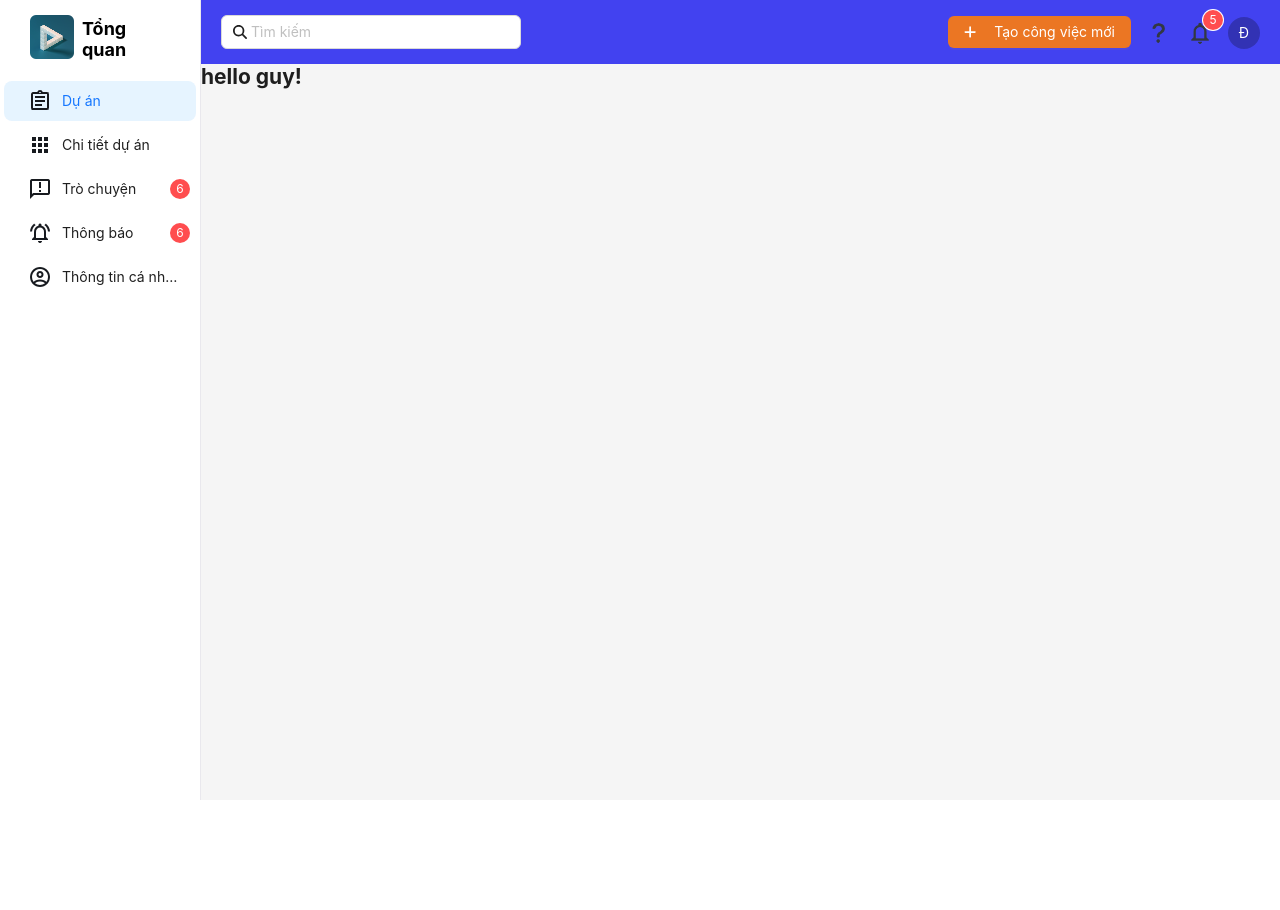
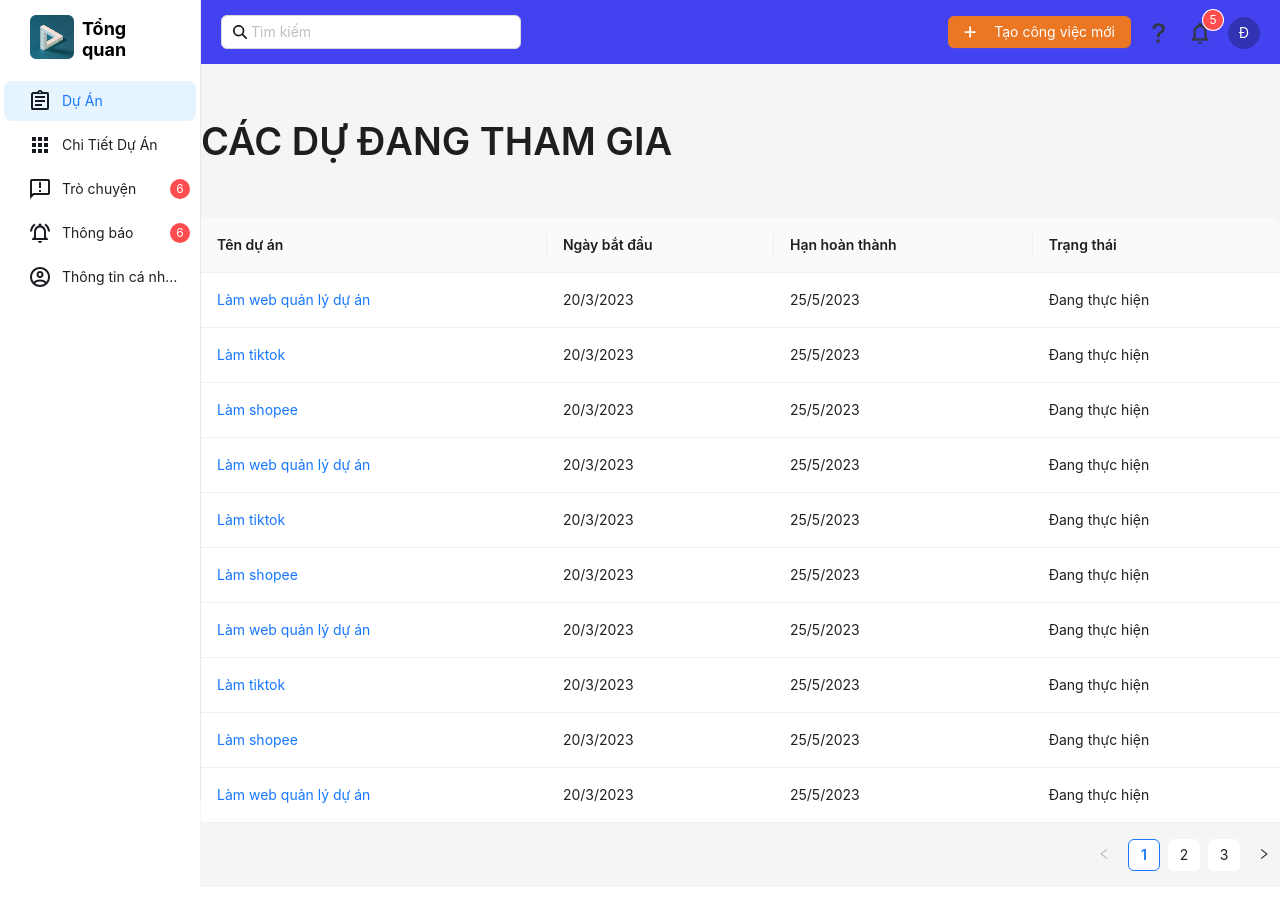
Before and after one commit to vocday/project04, a React (Create React App) app in the folder client/: page / in a window 1280 px wide. Shown: the top 910 px of the page. Before the commit the page ends 877 px from the top, so only its background shows below. Built offline with nearby package versions, Linux system fonts and the light colour scheme.

Commit message:
them navigate + TG-8

```diff
--- a/client/src/App.js
+++ b/client/src/App.js
@@ -1,12 +1,19 @@
 import "./App.css";
+import { HomePage } from "./pages/HomePage/HomePage";
 import StagesPage from "./pages/StagesPage/StagesPage";
+import { Route, Routes } from "react-router-dom";
 
 function App() {
-	return (
-		<div className="App">
-			<StagesPage />
-		</div>
-	);
+  return (
+    <div className="App">
+      <Routes>
+        <Route path="/" element={<HomePage />} />
+        <Route path="/projectdetails" element={<StagesPage />} />
+
+        {/* <Route path="*" element={<NotFoundPage />} /> */}
+      </Routes>
+    </div>
+  );
 }
 
 export default App;
--- /dev/null
+++ b/client/src/components/ProjectList/ProjectList.jsx
@@ -0,0 +1,202 @@
+import React from "react";
+import { Space, Table, Tag, Typography } from "antd";
+const { Title } = Typography;
+const columns = [
+  {
+    title: "Tên dự án",
+    dataIndex: "name",
+    key: "name",
+    render: (text) => <a>{text}</a>,
+  },
+  {
+    title: "Ngày bắt đầu",
+    dataIndex: "start",
+    key: "start",
+    render: (text) => <p>20/3/2023</p>,
+  },
+  {
+    title: "Hạn hoàn thành",
+    dataIndex: "end",
+    key: "end",
+    render: (text) => <p>25/5/2023</p>,
+  },
+  {
+    title: "Trạng thái",
+    key: "tags",
+    dataIndex: "tags",
+    render: (_, { tags }) => <>Đang thực hiện</>,
+  },
+];
+const data = [
+  {
+    key: "1",
+    name: "Làm web quản lý dự án",
+    age: 32,
+    address: "New York No. 1 Lake Park",
+    tags: ["nice", "developer"],
+  },
+  {
+    key: "2",
+    name: "Làm tiktok",
+    age: 42,
+    address: "London No. 1 Lake Park",
+    tags: ["loser"],
+  },
+  {
+    key: "3",
+    name: "Làm shopee",
+    age: 32,
+    address: "Sydney No. 1 Lake Park",
+    tags: ["cool", "teacher"],
+  },
+  {
+    key: "4",
+    name: "Làm web quản lý dự án",
+    age: 32,
+    address: "New York No. 1 Lake Park",
+    tags: ["nice", "developer"],
+  },
+  {
+    key: "5",
+    name: "Làm tiktok",
+    age: 42,
+    address: "London No. 1 Lake Park",
+    tags: ["loser"],
+  },
+  {
+    key: "6",
+    name: "Làm shopee",
+    age: 32,
+    address: "Sydney No. 1 Lake Park",
+    tags: ["cool", "teacher"],
+  },
+  {
+    key: "7",
+    name: "Làm web quản lý dự án",
+    age: 32,
+    address: "New York No. 1 Lake Park",
+    tags: ["nice", "developer"],
+  },
+  {
+    key: "8",
+    name: "Làm tiktok",
+    age: 42,
+    address: "London No. 1 Lake Park",
+    tags: ["loser"],
+  },
+  {
+    key: "9",
+    name: "Làm shopee",
+    age: 32,
+    address: "Sydney No. 1 Lake Park",
+    tags: ["cool", "teacher"],
+  },
+  {
+    key: "10",
+    name: "Làm web quản lý dự án",
+    age: 32,
+    address: "New York No. 1 Lake Park",
+    tags: ["nice", "developer"],
+  },
+  {
+    key: "11",
+    name: "Làm tiktok",
+    age: 42,
+    address: "London No. 1 Lake Park",
+    tags: ["loser"],
+  },
+  {
+    key: "12",
+    name: "Làm shopee",
+    age: 32,
+    address: "Sydney No. 1 Lake Park",
+    tags: ["cool", "teacher"],
+  },
+  {
+    key: "13",
+    name: "Làm web quản lý dự án",
+    age: 32,
+    address: "New York No. 1 Lake Park",
+    tags: ["nice", "developer"],
+  },
+  {
+    key: "14",
+    name: "Làm tiktok",
+    age: 42,
+    address: "London No. 1 Lake Park",
+    tags: ["loser"],
+  },
+  {
+    key: "15",
+    name: "Làm shopee",
+    age: 32,
+    address: "Sydney No. 1 Lake Park",
+    tags: ["cool", "teacher"],
+  },
+  {
+    key: "16",
+    name: "Làm web quản lý dự án",
+    age: 32,
+    address: "New York No. 1 Lake Park",
+    tags: ["nice", "developer"],
+  },
+  {
+    key: "17",
+    name: "Làm tiktok",
+    age: 42,
+    address: "London No. 1 Lake Park",
+    tags: ["loser"],
+  },
+  {
+    key: "18",
+    name: "Làm shopee",
+    age: 32,
+    address: "Sydney No. 1 Lake Park",
+    tags: ["cool", "teacher"],
+  },
+  {
+    key: "19",
+    name: "Làm web quản lý dự án",
+    age: 32,
+    address: "New York No. 1 Lake Park",
+    tags: ["nice", "developer"],
+  },
+  {
+    key: "20",
+    name: "Làm tiktok",
+    age: 42,
+    address: "London No. 1 Lake Park",
+    tags: ["loser"],
+  },
+  {
+    key: "21",
+    name: "Làm shopee",
+    age: 32,
+    address: "Sydney No. 1 Lake Park",
+    tags: ["cool", "teacher"],
+  },
+];
+export const ProjectList = () => {
+  return (
+    <div>
+      <Title style={{ marginTop: "5%" }}>
+        <div
+          style={{
+            overflow: "hidden",
+            textOverflow: "ellipsis",
+            whiteSpace: "nowrap",
+            maxWidth: "500px",
+          }}
+        >
+          CÁC DỰ ĐANG THAM GIA
+        </div>
+      </Title>
+      <Table
+        style={{ marginTop: "5%" }}
+        pagination={{ pageSize: 10, defaultPageSize: 10 }}
+        columns={columns}
+        dataSource={data}
+      />
+    </div>
+  );
+};
--- /dev/null
+++ b/client/src/components/ProjectList/ProjectList.module.css
@@ -0,0 +1,3 @@
+.demoloadmorelist {
+  min-height: 350px;
+}
--- a/client/src/index.js
+++ b/client/src/index.js
@@ -1,10 +1,13 @@
 import React from "react";
 import ReactDOM from "react-dom/client";
 import App from "./App";
+import { BrowserRouter as Router } from "react-router-dom";
 
 const root = ReactDOM.createRoot(document.getElementById("root"));
 root.render(
-	<React.StrictMode>
-		<App />
-	</React.StrictMode>
+  <React.StrictMode>
+    <Router>
+      <App />
+    </Router>
+  </React.StrictMode>
 );
--- a/client/src/layouts/Sider/Sider.jsx
+++ b/client/src/layouts/Sider/Sider.jsx
@@ -8,16 +8,38 @@ import message from "../../assets/image/message.png";
 import project from "../../assets/image/project.png";
 import user from "../../assets/image/user.png";
 import styles from "./Sider.module.scss";
+import { useNavigate } from "react-router";
 
 const cx = classNames.bind(styles);
 
 const SiderLayout = () => {
+  const navigate = useNavigate();
+
   const { Sider, Content } = Layout;
 
   const items = [
-		{ label: "Dự án", icon: <img src={detail} className={cx("image")} /> },
     {
-			label: "Chi tiết dự án",
+      label: (
+        <p
+          onClick={() => {
+            navigate("/");
+          }}
+        >
+          Dự Án
+        </p>
+      ),
+      icon: <img src={detail} className={cx("image")} />,
+    },
+    {
+      label: (
+        <p
+          onClick={() => {
+            navigate("/projectdetails");
+          }}
+        >
+          Chi Tiết Dự Án
+        </p>
+      ),
       icon: <img src={project} className={cx("image")} />,
     },
     {
--- a/client/src/pages/HomePage/HomePage.js
+++ b/client/src/pages/HomePage/HomePage.js
@@ -0,0 +1,11 @@
+import React from "react";
+import MasterLayout from "../../layouts/MasterLayout/MasterLayout";
+import { ProjectList } from "../../components/ProjectList/ProjectList";
+
+export const HomePage = () => {
+  return (
+    <MasterLayout>
+      <ProjectList />
+    </MasterLayout>
+  );
+};
```
Also changed, not shown: client/src/layouts/MasterLayout/MasterLayout.jsx (indentation only). Lines whose indentation alone changed are shown as unchanged.
